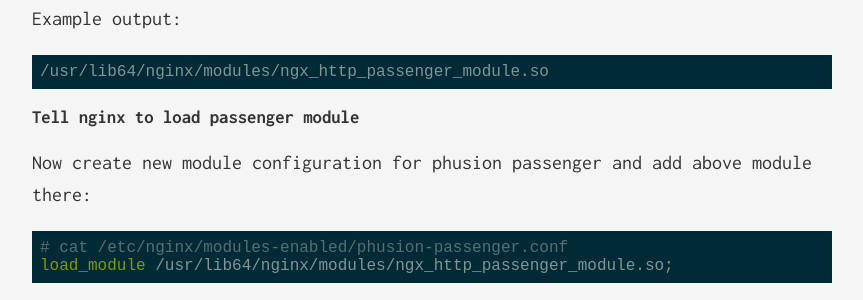
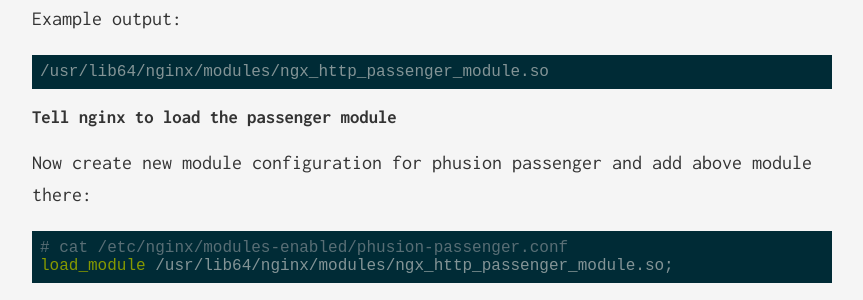
Before and after one commit to lonski/lonski.github.io, a Jekyll site: the page built from _posts/2020-12-11-centos-8-nginx-phusion-passenger.markdown, in a window 1280 px wide. Shown: the part 1246-1546 px from the top of the page, without its empty margins (208-1071 px from the left). Built offline with Jekyll 4.4.1, drawn with Linux system fonts in a browser that asks for light colours.

Commit message:
centos+nginx+phussion passenger troubleshooting

````diff
--- a/_posts/2020-12-11-centos-8-nginx-phusion-passenger.markdown
+++ b/_posts/2020-12-11-centos-8-nginx-phusion-passenger.markdown
@@ -43,7 +43,7 @@ Example output:
 /usr/lib64/nginx/modules/ngx_http_passenger_module.so
 ```
 
-### Tell nginx to load passenger module
+### Tell nginx to load the passenger module
 
 Now create new module configuration for phusion passenger and add above module there:
 
````
